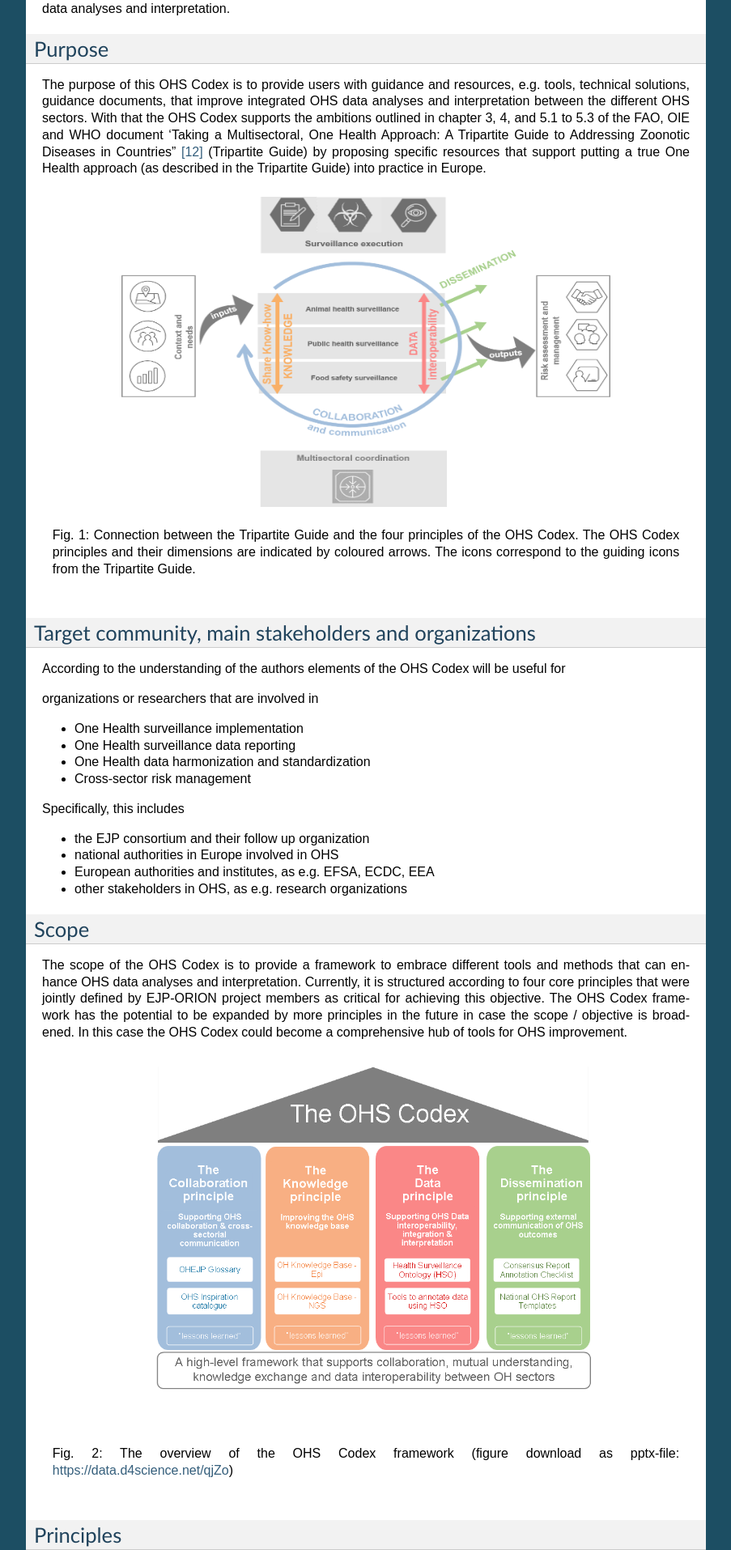
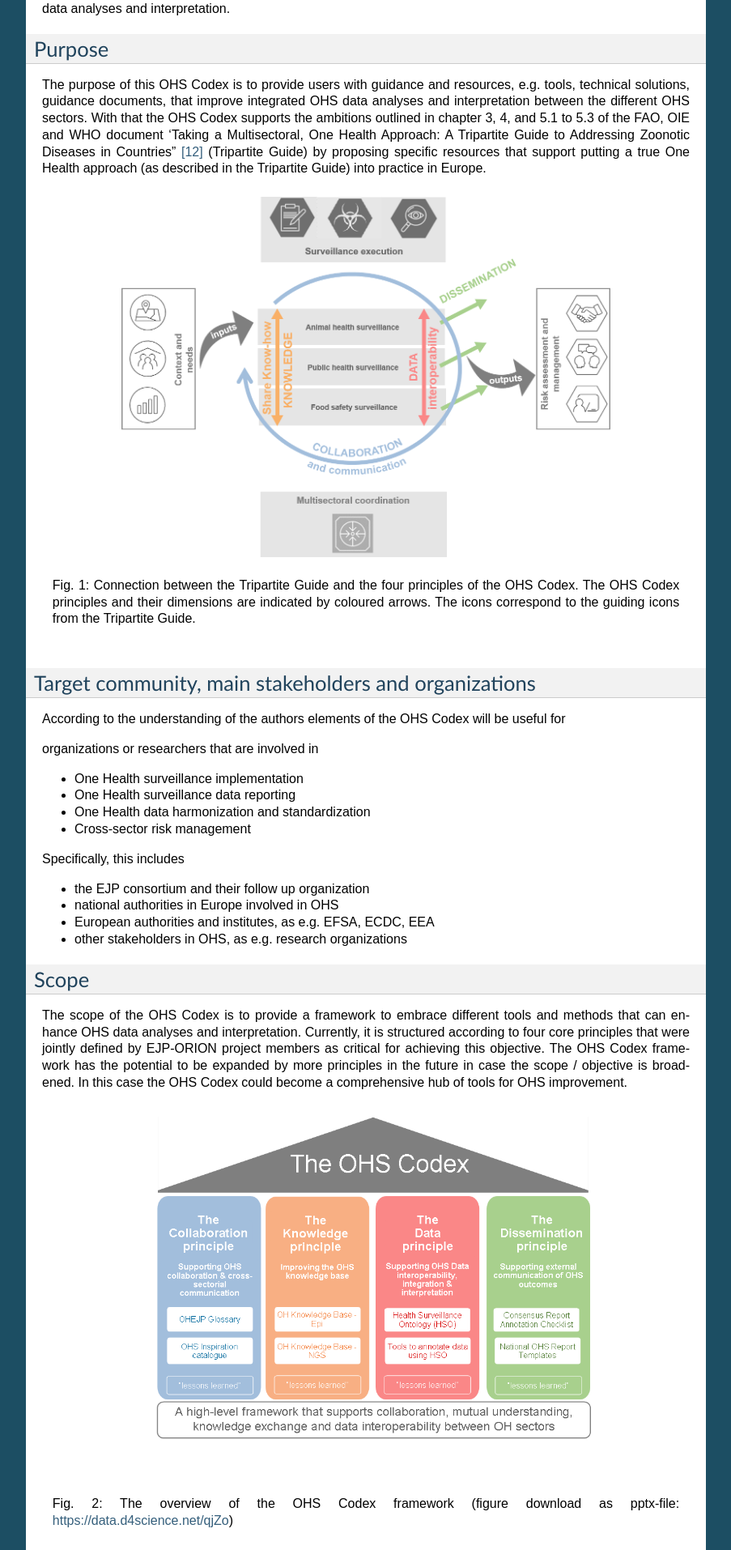
Before and after one commit to EJP-ORION/OH-Surveillance-Codex, a Sphinx documentation site: the page built from docs/1-introduction.rst, in a window 1280 px wide. Shown: the part 784-2698 px from the top of the page at 81% size, without its empty margins (198-1101 px from the left). Built offline with Sphinx 7.4.7, drawn with Linux system fonts in a browser that asks for light colours.

Commit message:
FIgure size update

```diff
--- a/docs/1-introduction.rst
+++ b/docs/1-introduction.rst
@@ -78,7 +78,6 @@ Europe.
 .. figure:: ../assets/img/20201118_Tripartite_OHS_CODEX_adapted.png
     :width: 6.28229in
     :align: center
-    :height:  3.98799in
     :alt: alternate text
     :figclass: align-center
 
```
